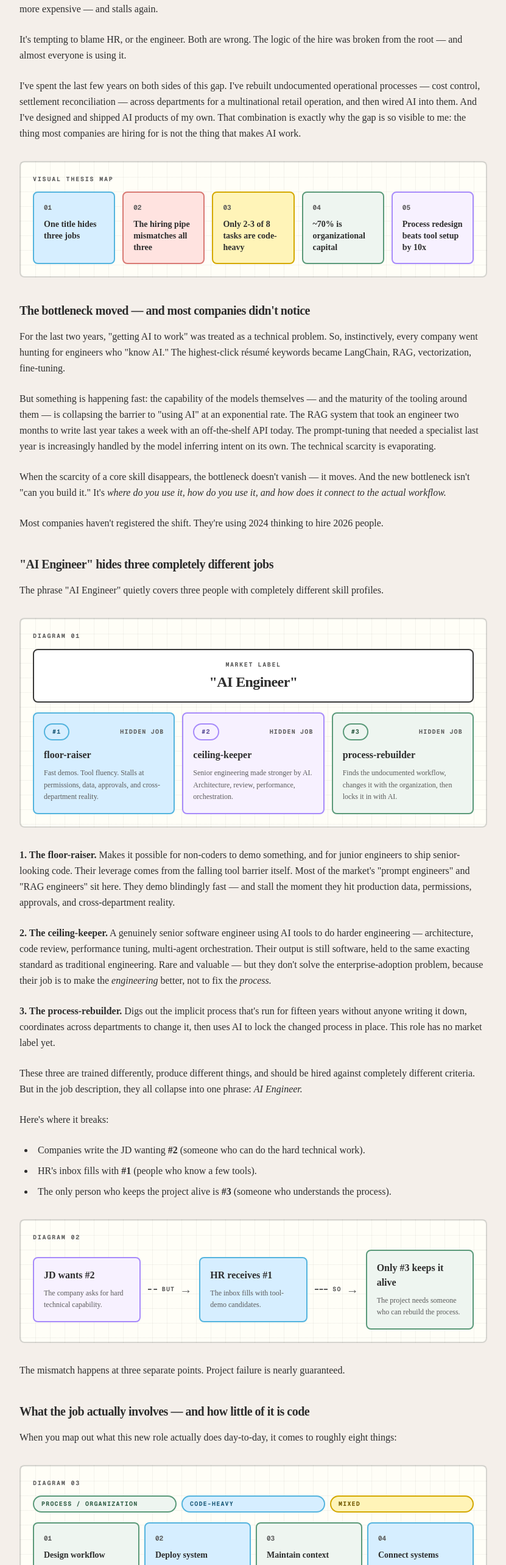
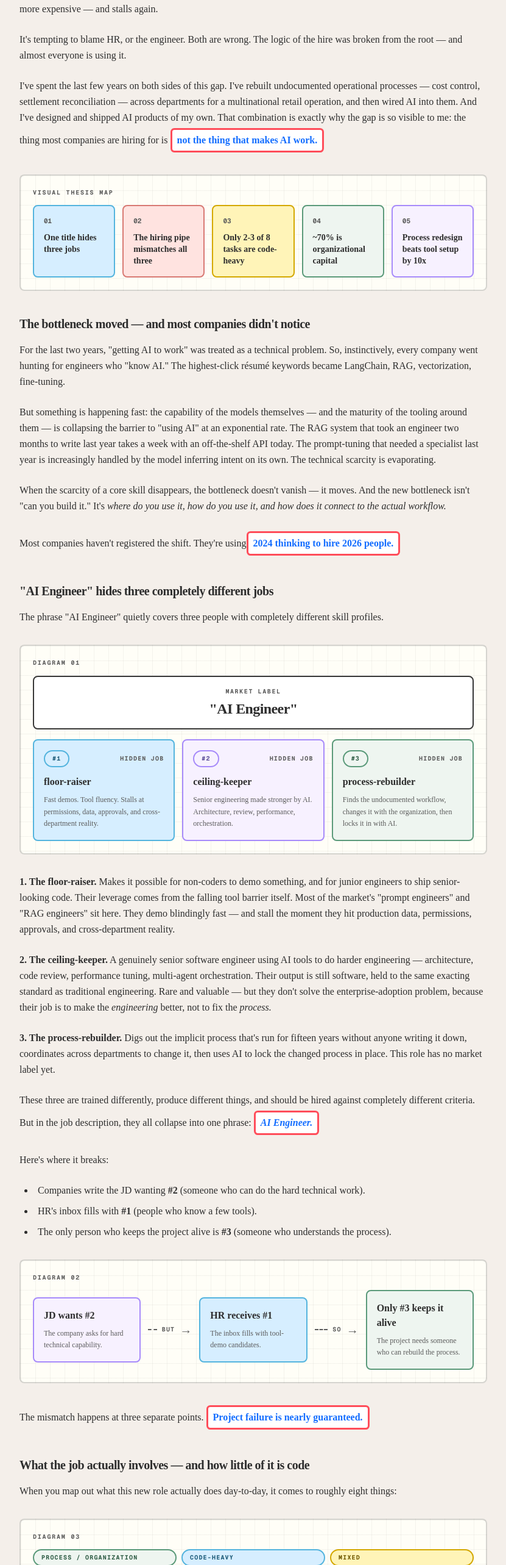
Before and after one commit to simpleciki/cikizeng, a Next.js app: page /blog/ai-engineer-fake-job-title in a window 1280 px wide. Shown: the part 1060-3626 px from the top of the page at 61% size, without its empty margins (224-1055 px from the left). Built offline with nearby package versions, Linux system fonts and the light colour scheme.

Commit message:
feat: highlight key sentences in AI engineer post

```diff
--- a/src/app/blog/ai-engineer-fake-job-title/_components/visual-primitives.tsx
+++ b/src/app/blog/ai-engineer-fake-job-title/_components/visual-primitives.tsx
@@ -93,3 +93,11 @@ export function Arrow({ label }: { label?: string }) {
     </div>
   );
 }
+
+export function KeyPoint({ children }: { children: ReactNode }) {
+  return (
+    <strong className="my-1 inline-block max-w-full box-border break-words rounded-md border-[3px] border-[#FF4D5A] bg-white px-2 py-1 font-black leading-relaxed text-[#136DFF]">
+      {children}
+    </strong>
+  );
+}
--- a/src/app/blog/ai-engineer-fake-job-title/page.tsx
+++ b/src/app/blog/ai-engineer-fake-job-title/page.tsx
@@ -12,6 +12,7 @@ import {
   ParadigmShiftDiagram,
   TaskCompositionDiagram,
 } from "./_components/process-diagrams";
+import { KeyPoint } from "./_components/visual-primitives";
 
 export const metadata: Metadata = {
   title: '"AI Engineer" Is a Fake Job Title',
@@ -84,7 +85,8 @@ export default function AiEngineerFakeJobTitlePage() {
             retail operation, and then wired AI into them. And I&apos;ve
             designed and shipped AI products of my own. That combination is
             exactly why the gap is so visible to me: the thing most companies
-            are hiring for is not the thing that makes AI work.
+            are hiring for is{" "}
+            <KeyPoint>not the thing that makes AI work.</KeyPoint>
           </p>
 
           <ThesisMap />
@@ -119,7 +121,7 @@ export default function AiEngineerFakeJobTitlePage() {
           </p>
           <p>
             Most companies haven&apos;t registered the shift. They&apos;re using
-            2024 thinking to hire 2026 people.
+            <KeyPoint>2024 thinking to hire 2026 people.</KeyPoint>
           </p>
 
           <h2 className="text-xl font-bold tracking-tight mt-10 mb-4">
@@ -161,7 +163,9 @@ export default function AiEngineerFakeJobTitlePage() {
             These three are trained differently, produce different things, and
             should be hired against completely different criteria. But in the
             job description, they all collapse into one phrase:{" "}
-            <em>AI Engineer.</em>
+            <KeyPoint>
+              <em>AI Engineer.</em>
+            </KeyPoint>
           </p>
           <p>Here&apos;s where it breaks:</p>
           <ul className="list-disc list-inside space-y-2 ml-2">
@@ -182,8 +186,8 @@ export default function AiEngineerFakeJobTitlePage() {
           <HiringMismatchDiagram />
 
           <p>
-            The mismatch happens at three separate points. Project failure is
-            nearly guaranteed.
+            The mismatch happens at three separate points.{" "}
+            <KeyPoint>Project failure is nearly guaranteed.</KeyPoint>
           </p>
 
           <h2 className="text-xl font-bold tracking-tight mt-10 mb-4">
@@ -216,9 +220,13 @@ export default function AiEngineerFakeJobTitlePage() {
             Count them. The items that require writing code are #2 and #4 — and
             maybe half of #5. The remaining five-plus are process design,
             process change, cross-department coordination, human-machine
-            workflow design, and change management.
+            workflow design, and <KeyPoint>change management.</KeyPoint>
           </p>
-          <p>That is a consultant&apos;s job wearing an engineer&apos;s title.</p>
+          <p>
+            <KeyPoint>
+              That is a consultant&apos;s job wearing an engineer&apos;s title.
+            </KeyPoint>
+          </p>
           <p>
             My read: the essence of this role is &quot;the engineer who leans
             consultant,&quot; or &quot;the consultant who leans engineer.&quot;
@@ -280,10 +288,10 @@ export default function AiEngineerFakeJobTitlePage() {
           </p>
           <p>
             This is a structurally underrated fact:{" "}
-            <strong>
+            <KeyPoint>
               roughly 70% of an enterprise&apos;s AI-adoption capability is
               non-portable and non-purchasable.
-            </strong>
+            </KeyPoint>
           </p>
 
           <h2 className="text-xl font-bold tracking-tight mt-10 mb-4">
@@ -327,7 +335,7 @@ export default function AiEngineerFakeJobTitlePage() {
             company hasn&apos;t figured out what problem it&apos;s solving — it
             grabbed a fashionable label and stuck it on. A role called &quot;Lab
             Automation Software Engineer&quot; means the company already knows
-            what it&apos;s doing.
+            {" "}<KeyPoint>what it&apos;s doing.</KeyPoint>
           </p>
 
           <h2 className="text-xl font-bold tracking-tight mt-10 mb-4">
@@ -336,7 +344,7 @@ export default function AiEngineerFakeJobTitlePage() {
           <p>
             If the core of this role is organizational capital + process
             understanding + hands-on ability, then the supply can only come from
-            inside.
+            {" "}<KeyPoint>inside.</KeyPoint>
           </p>
           <p>The profile looks roughly like this:</p>
           <ul className="list-disc list-inside space-y-2 ml-2">
@@ -414,8 +422,9 @@ export default function AiEngineerFakeJobTitlePage() {
             must keep a human.
           </p>
           <p>
-            The output of these two differs by more than 10x. But redesigning
-            processes is an order of magnitude harder than configuring tools.
+            The output of these two differs by{" "}
+            <KeyPoint>more than 10x.</KeyPoint> But redesigning processes is an
+            order of magnitude harder than configuring tools.
           </p>
           <p>
             Most companies are still in the &quot;configure tools&quot;
@@ -430,7 +439,7 @@ export default function AiEngineerFakeJobTitlePage() {
             What makes this shift genuinely hard is that it isn&apos;t a
             technical problem — it&apos;s an organizational one. Technical
             problems can be solved by buying. Organizational problems
-            can&apos;t.
+            {" "}<KeyPoint>can&apos;t.</KeyPoint>
           </p>
 
           <h2 className="text-xl font-bold tracking-tight mt-10 mb-4">
@@ -465,7 +474,9 @@ export default function AiEngineerFakeJobTitlePage() {
             who&apos;ve been quietly tinkering with AI lately, who&apos;ve run a
             cross-department project. No more than five.
           </p>
-          <p>That person is almost certainly already in there.</p>
+          <p>
+            <KeyPoint>That person is almost certainly already in there.</KeyPoint>
+          </p>
           <p>
             The only question left is whether you&apos;ll give them the time,
             the resources, and a chance to stop doing their old job.
```
